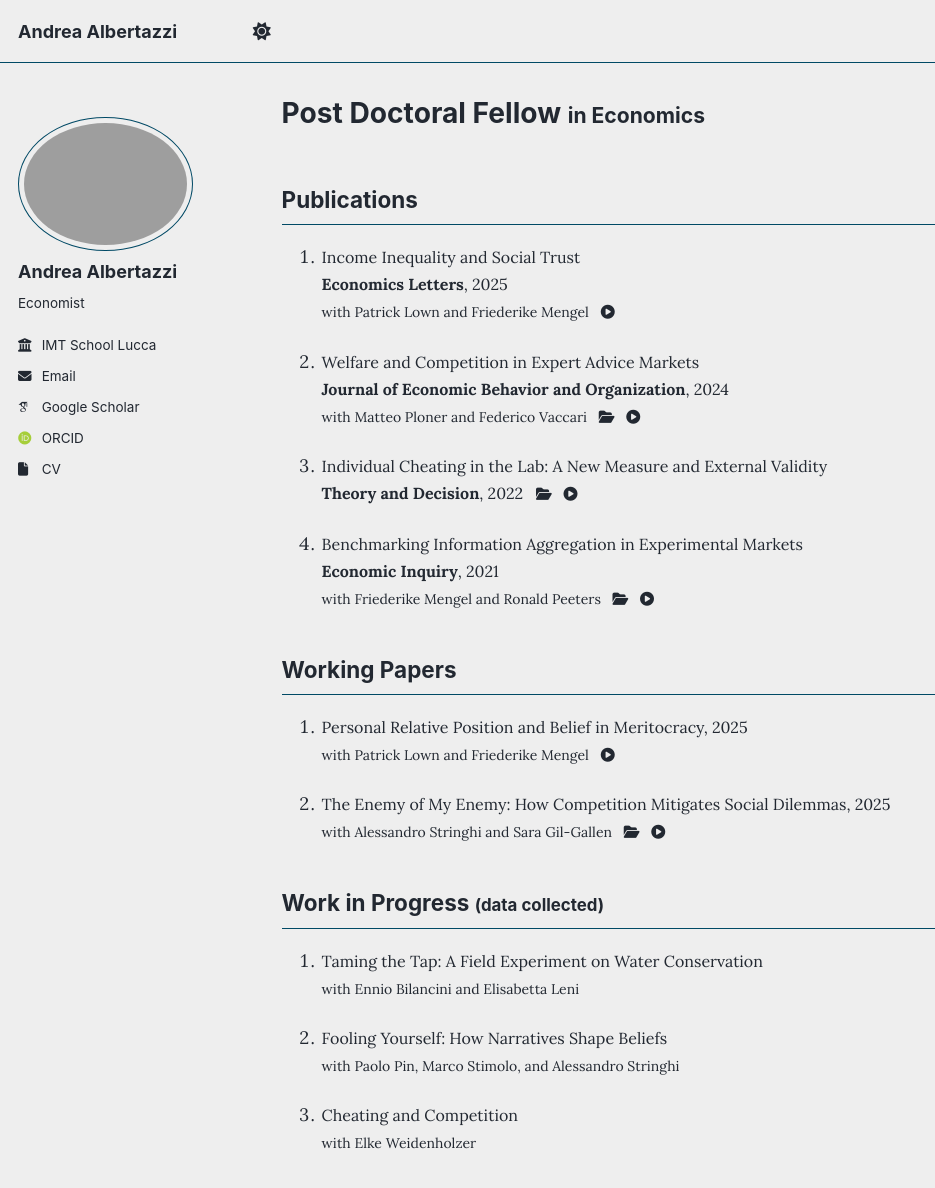
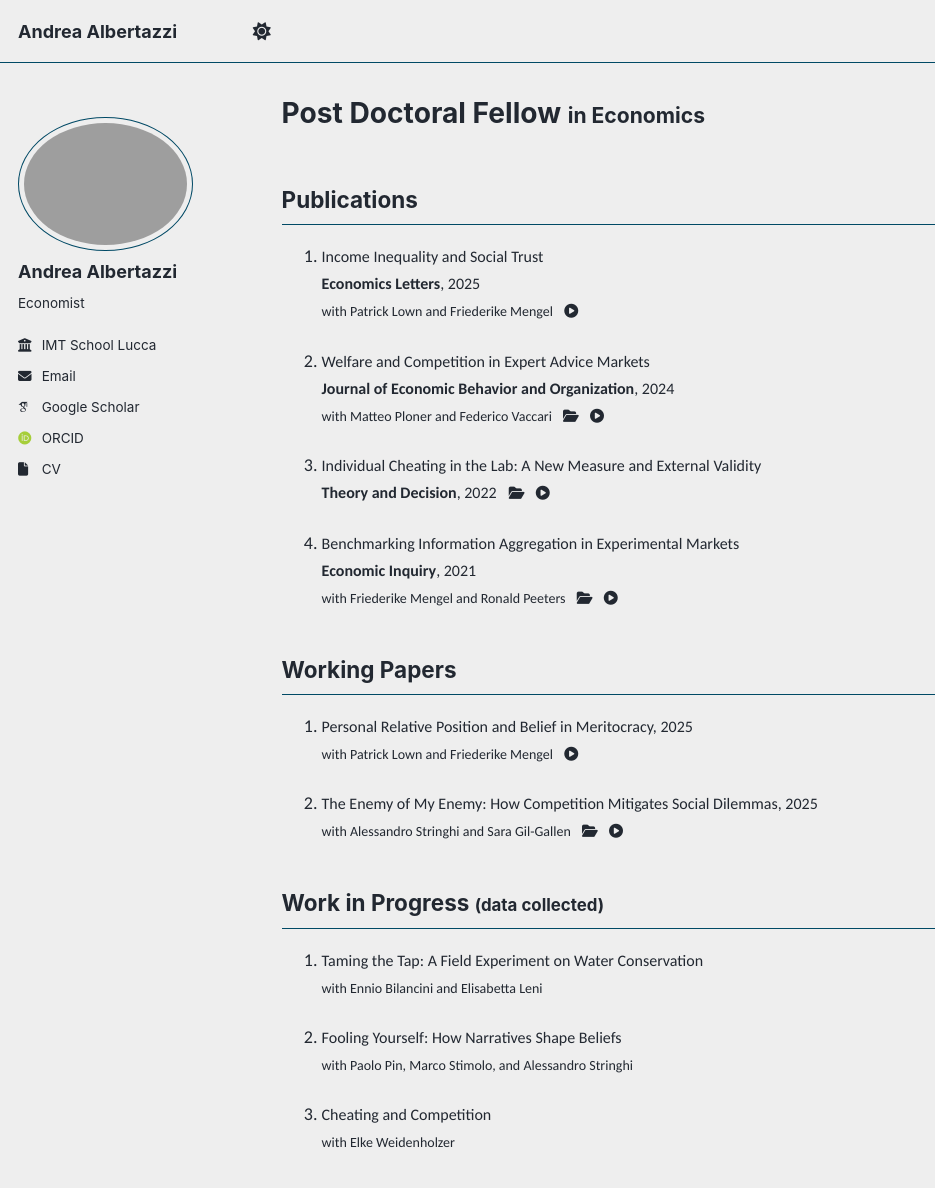
Before and after one commit to tazze87/tazze87.github.io, a Jekyll site: the page built from _pages/about.md, in a window 1280 px wide and 1400 px high. Shown: the top 1188 px of the window, without its empty margins (0-935 px from the left). Built offline with Jekyll 4.4.1, drawn with Linux system fonts in a browser that asks for light colours; some web fonts are replaced; a script that is not in the unit is left out.

Commit message:
Update custom.html

```diff
--- a/_includes/head/custom.html
+++ b/_includes/head/custom.html
@@ -83,16 +83,17 @@
 </style>
 
 
-<!-- Lora (serif) for everything -->
+<!-- Calibri-like font for everything -->
 <link rel="preconnect" href="https://fonts.googleapis.com">
 <link rel="preconnect" href="https://fonts.gstatic.com" crossorigin>
-<link href="https://fonts.googleapis.com/css2?family=Lora:wght@400;600;700&display=swap" rel="stylesheet">
+<link href="https://fonts.googleapis.com/css2?family=Carlito:wght@400;700&display=swap" rel="stylesheet">
 <style>
-  html, body { font-family: "Lora", Georgia, "Times New Roman", serif; }
+  html, body { font-family: "Carlito", Calibri, "Segoe UI", Arial, sans-serif; }
 </style>
 
 
 
 
 
+
 <!-- end custom head snippets -->
```
